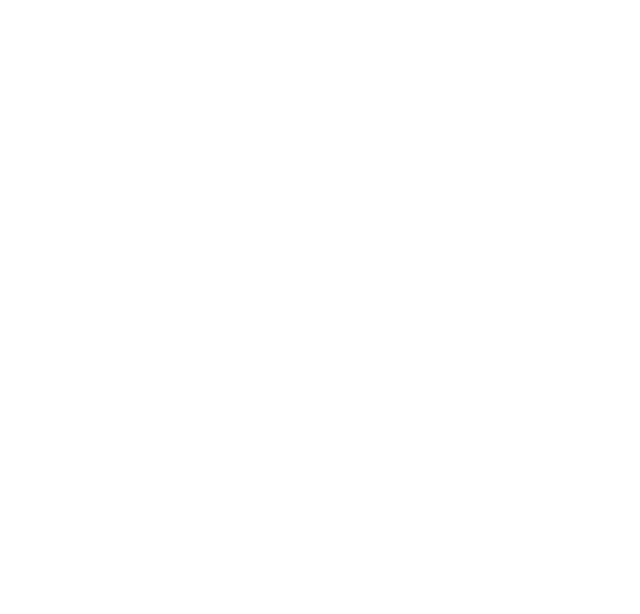
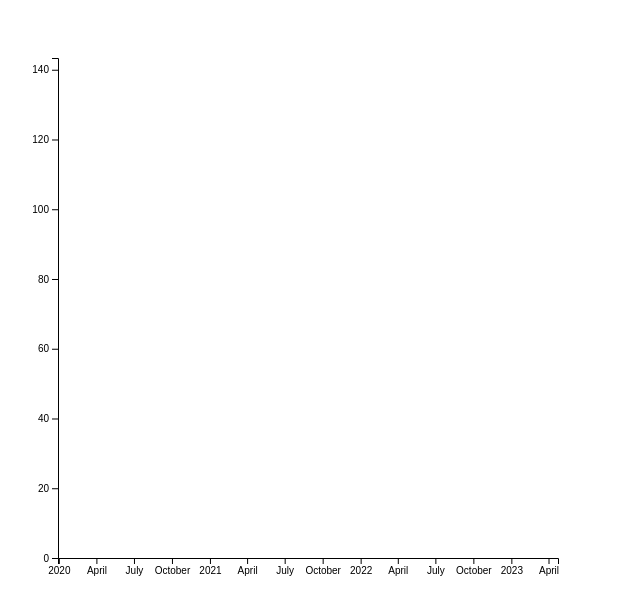
Before and after one commit to dbloxham1/cs416-dataviz-final, a plain HTML site: page ind_chart_test.html in a window 1280 px wide. Shown: the whole page, without its empty margins (0-640 px from the left). Drawn offline with nearby package versions, Linux system fonts and the light colour scheme.

Commit message:
Axes are working

```diff
--- a/ind_chart_test.html
+++ b/ind_chart_test.html
@@ -8,7 +8,8 @@
     </style>
 </head>
 <body>
-    <div id="visualization"></div>
-    <script src="weekly_gates_overall2.js"></script>
+    <div id="overall"></div>
+    <svg width = 600 height = 600></svg>
+    <script src="weekly_gates_overall2.js" onload="init();"></script>
 </body>
 </html>
--- a/weekly_gates_overall2.js
+++ b/weekly_gates_overall2.js
@@ -1,15 +1,14 @@
-
 async function init() {
     const margin = {top: 50, left: 50, right: 50, bottom: 50},
         width = d3.select("svg").attr("width") - margin.left - margin.right,
         height = d3.select("svg").attr("height") - margin.top - margin.bottom
     ;
 
+    const parseTime = d3.timeParse('%Y-%m-%d');
     function row(d) {
-        return {
-            service_week: +d['firstDayOfWeek'],
-            gated_entries: +d['gated_entries']
-        };
+        d.service_week = parseTime(d['firstDayOfWeek']);
+        d.gated_entries = +d['gated_entries'];
+        return d;
     }
     const data = await d3.csv('https://raw.githubusercontent.com/dbloxham1/cs416-dataviz-final/main/gated_entries_overall.csv', row)
     ;
@@ -19,8 +18,8 @@ async function init() {
     x.domain(d3.extent(data, d => d.service_week));
     y.domain([0, d3.max(data, d => d.gated_entries)]);
 
-    var g = d3.select("svg")
-        .append("g")
+    var g = d3.select('#overall')
+        .append('path')
         .attr("transform", "translate"+margin.top+","+margin.left+")")
         .selectAll()
         .data(data)
```
